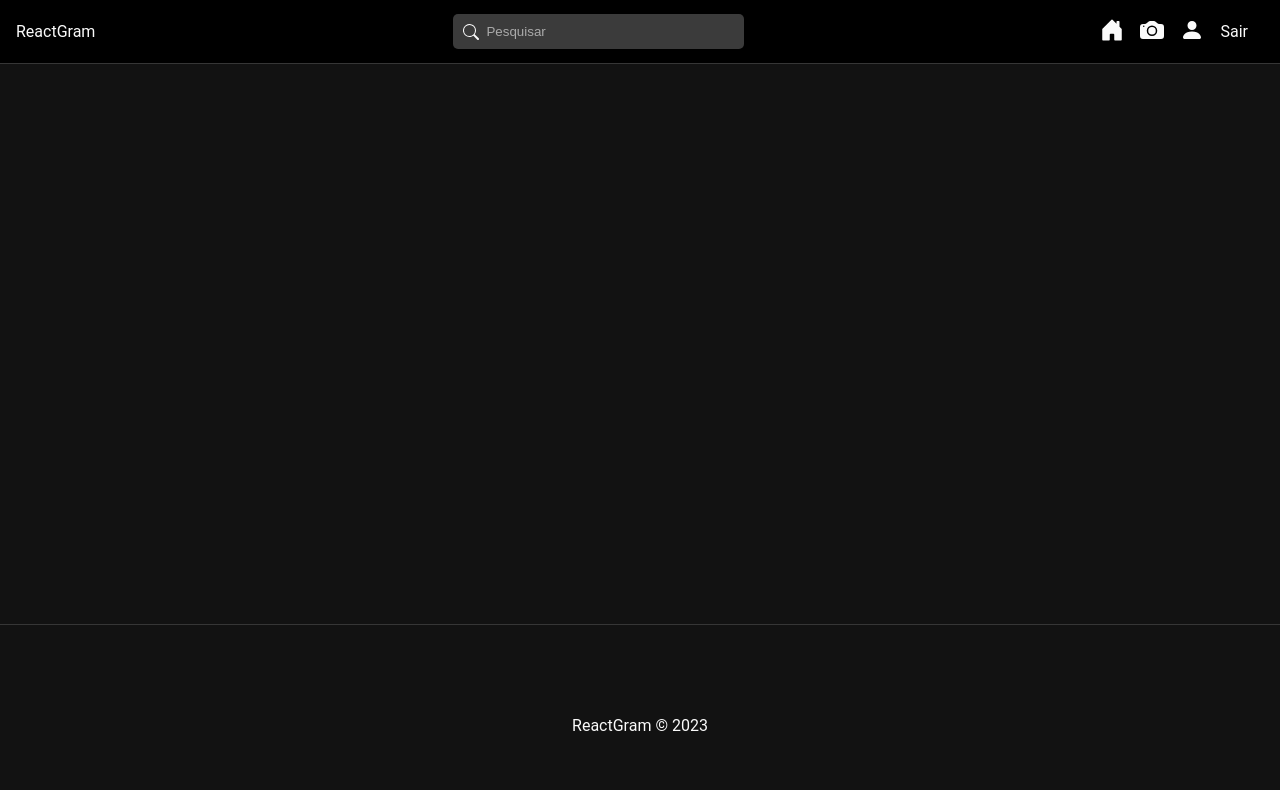
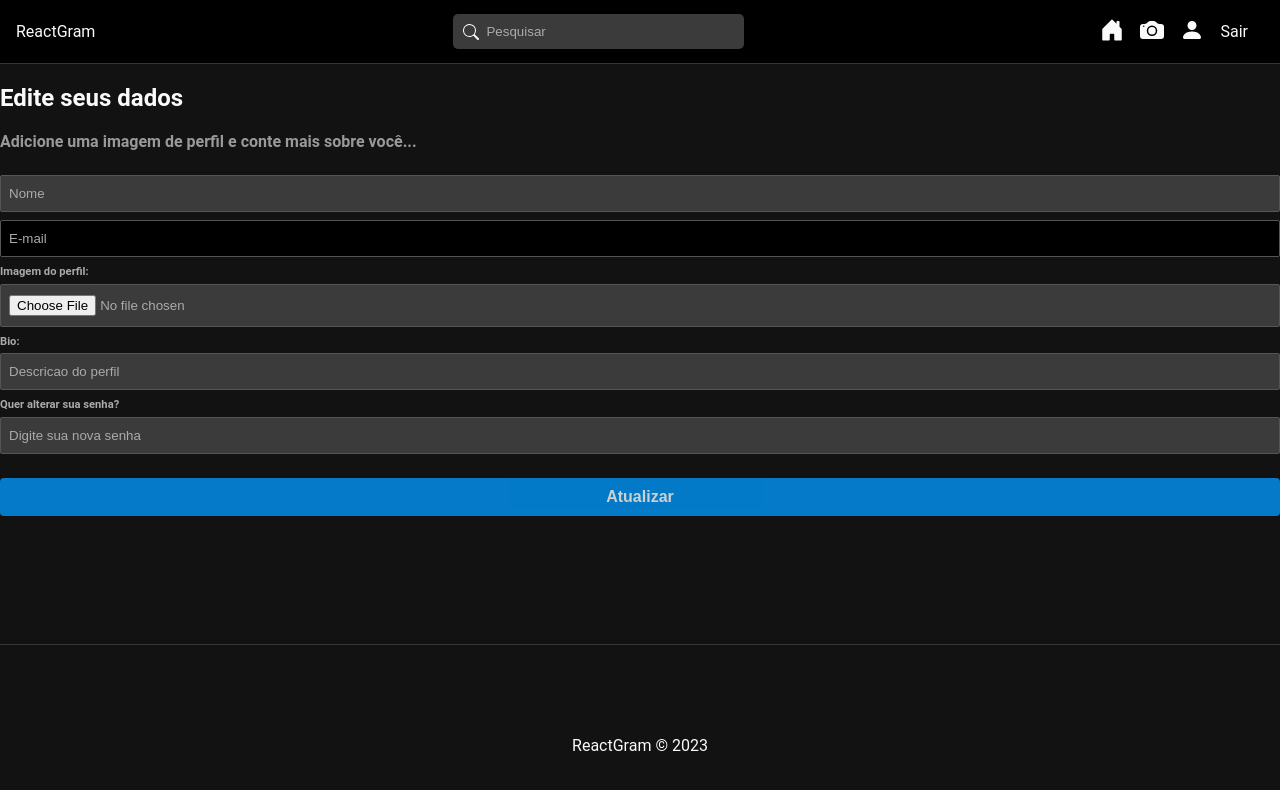
Before and after one commit to grevizirsky/Reactgram, a React (Create React App) app in the folder frontend/: page /profile in a window 1280 px wide. Shown: the top 790 px of the page. Built offline with nearby package versions, Linux system fonts and the light colour scheme; sample sign-in values are in the browser's storage.

Commit message:
structuring profile edit page

```diff
--- a/frontend/src/App.js
+++ b/frontend/src/App.js
@@ -14,6 +14,7 @@
 //components
 import Navbar from './components/Navbar';
 import Footer from './components/Footer';
+import EditProfile from './pages/EditProfile/EditProfile';
 
 function App() {
   const {auth, loading} = useAuth()
@@ -30,6 +31,7 @@
         <div className="container">
         <Routes>
           <Route path="/" element={auth ? <Home /> : <Navigate to="/login" />} />
+          <Route path="/profile" element={auth ? <EditProfile /> : <Navigate to="/login" />} />
           <Route path="/login" element={!auth ? <Login /> : <Navigate to="/" />} />
           <Route path="/register" element={!auth ? <Register /> : <Navigate to="/" />} />
         </Routes>
--- /dev/null
+++ b/frontend/src/pages/EditProfile/EditProfile.js
@@ -0,0 +1,35 @@
+import './EditProfile.css'
+
+const EditProfile = () => {
+
+    const handleSubmit = (e) => {
+        e.preventDefault()
+    }
+
+  return (
+    <div id='edit-profile'>
+        <h2>Edite seus dados</h2>
+        <p className="subtitle">Adicione uma imagem de perfil e conte mais sobre você...</p>
+        {/* preview da imagem */}
+        <form onSubmit={handleSubmit}>
+            <input type="text" placeholder="Nome" />
+            <input type="email" placeholder="E-mail" disabled />
+            <label>
+                <span>Imagem do perfil: </span>
+                <input type="file" />
+            </label>
+            <label>
+                <span>Bio: </span>
+                <input type="text" placeholder="Descricao do perfil" />
+            </label>
+            <label>
+                <span>Quer alterar sua senha?</span>
+                <input type="text" placeholder="Digite sua nova senha" />
+            </label>
+            <input type="submit" value="Atualizar" />
+        </form>
+    </div>
+  )
+}
+
+export default EditProfile
```
Also changed, not shown: frontend/src/pages/EditProfile/EditProfile.css (added).
